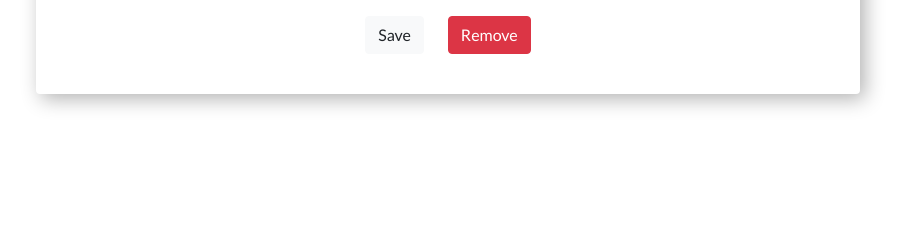
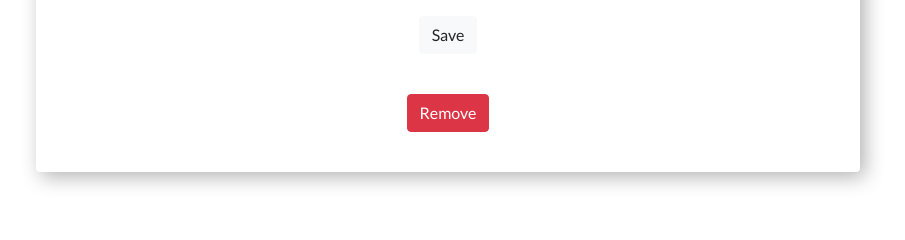
Before and after one commit to kyckaveri/website, a Django app: template kycwebsite/templates/privateviewcontroller/editmember.html in a window 1280 px wide. Shown: the part 353-593 px from the top of the page, without its empty margins (192-1097 px from the left). Run offline with Django 3.2, Linux system fonts and the light colour scheme; the template is opened without the code that fills it, so the values that code supplies are empty; some libraries are stand-ins or nearby versions.

Commit message:
fixed removing bug

```diff
--- a/kycwebsite/static/privateviewcontroller/css/editmember.css
+++ b/kycwebsite/static/privateviewcontroller/css/editmember.css
@@ -10,5 +10,5 @@
 }
 
 .remove {
-    margin-left: 20px;
+    margin-top: 40px;
 }
--- a/kycwebsite/templates/privateviewcontroller/editmember.html
+++ b/kycwebsite/templates/privateviewcontroller/editmember.html
@@ -31,8 +31,8 @@
                         </select>
                     </div>
                     <button type="submit" class="btn btn-light">Save</button>
-                    <a href="{% url 'privateviewcontroller:removemember' index=index %}"><button class="btn btn-danger remove">Remove</button></a>
                 </form>
+                <a href="{% url 'privateviewcontroller:editmember' %}"><button class="btn btn-danger remove">Remove</button></a>
             </div>
         </div>
     </div>
```
